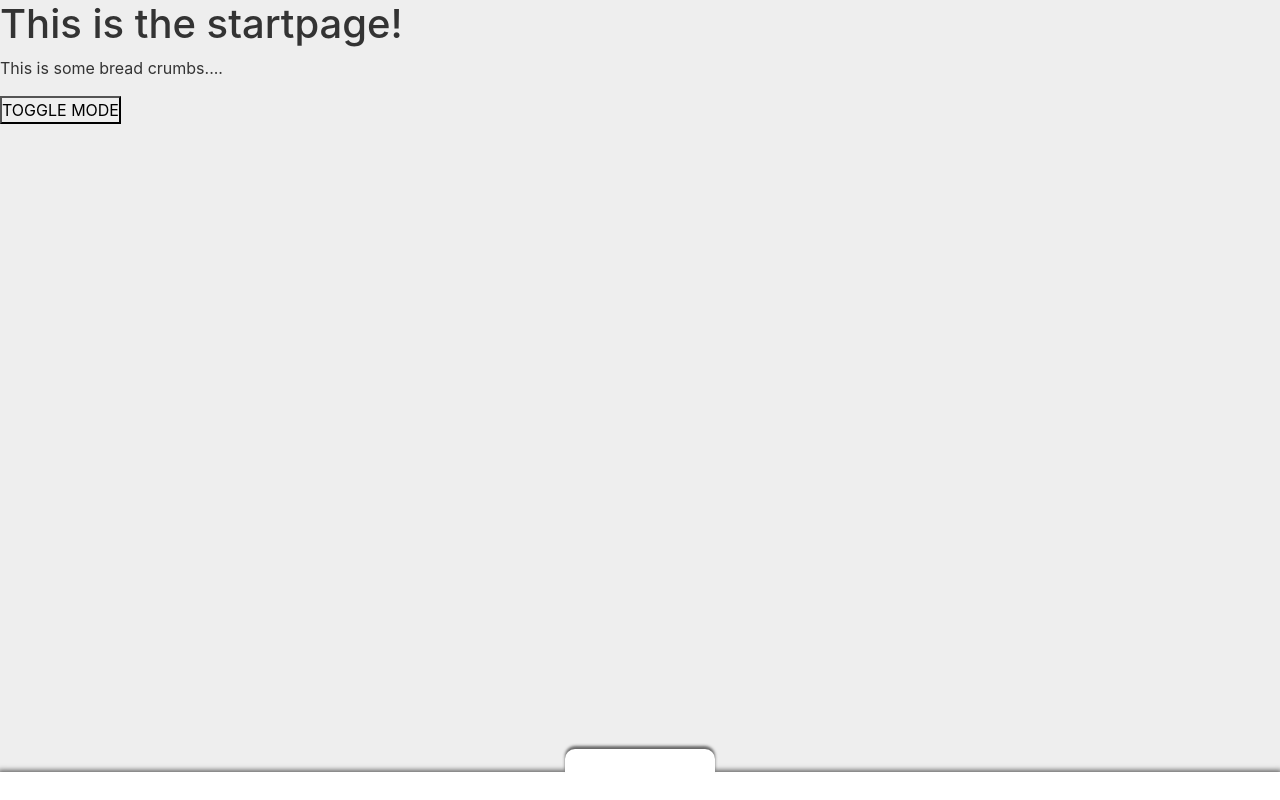
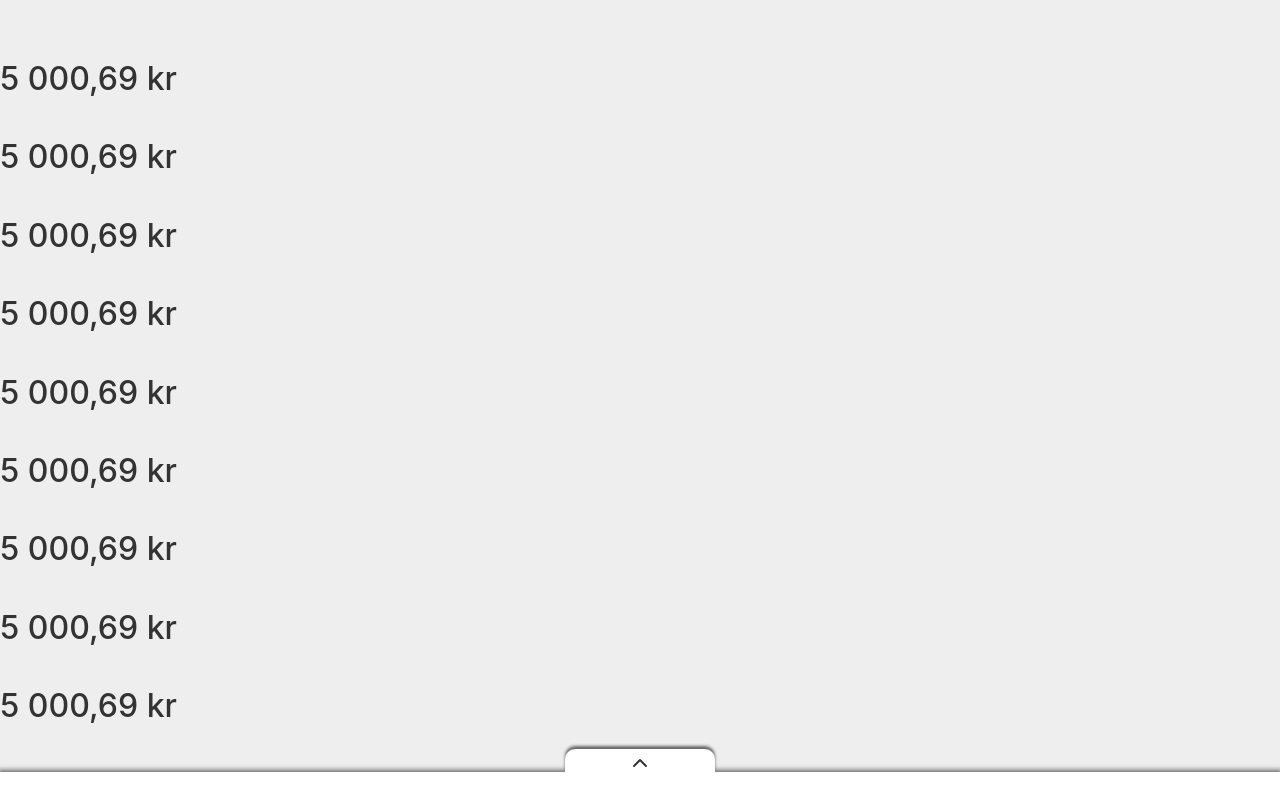
Before and after one commit to teeboteebo/pooff, a React (Create React App) app: page / in a window 1280 px wide. Built offline with nearby package versions, Linux system fonts and the light colour scheme.

Commit message:
fixed bug where main wouldn't scroll and preview was pushed down below viewport

```diff
--- a/src/components/TransactionHistoryPreview/index.js
+++ b/src/components/TransactionHistoryPreview/index.js
@@ -1,6 +1,6 @@
 import React, { useState } from 'react'
 import { Container, Row, Col } from 'reactstrap'
-import { } from 'react-feather'
+import { ChevronDown, ChevronUp} from 'react-feather'
 
 const TransactionHistoryPreview = () => {
   const transactions = [
@@ -128,16 +128,14 @@ const TransactionHistoryPreview = () => {
       </Row>
     )
   })
-  // Alla / Mottagna / Skickade
 
   const [showPreview, setShowPreview] = useState(false)
-
 
   return (
     <Container
       fluid={true}
       className={showPreview ? "preview-container p-1 open" : "preview-container p-1"}>
-      <div className="preview-tab" onClick={() => setShowPreview(!showPreview)} />
+      <div className="preview-tab" onClick={() => setShowPreview(!showPreview)}>{showPreview ? <ChevronDown /> : <ChevronUp/> }</div>
       <div className="lister-container">
         {transactionLister}
       </div>
--- a/src/components/TransactionHistoryPreview/styles.scss
+++ b/src/components/TransactionHistoryPreview/styles.scss
@@ -1,5 +1,5 @@
 .preview-container {
-  position: absolute;
+  position: fixed;
   width: 100vw;
   height: 70vh;
   margin: 0 auto;
@@ -22,13 +22,15 @@
     width: 150px;
     cursor: pointer;
     margin: 0 auto;
+    text-align: center;
     border-top-left-radius: 10px;
     border-top-right-radius: 10px;
     background-color: var(--transactionPreviewBackground);
     box-shadow: 0 -3px 3px 0px var(--transactionBackgroundShadow);
   }
+
   .lister-container {
-    max-height: 100%;
+    max-height: calc(70vh - 25px);
     overflow-y: scroll;
     .transaction-card {
       padding: 5px;
--- a/src/sass/basic-styles.scss
+++ b/src/sass/basic-styles.scss
@@ -6,12 +6,19 @@ html {
   body .App {
     display: flex;
     height: 100vh;
+    max-height: 100vh;
     flex-direction: column;
-    overflow: hidden;
+    overflow-x: hidden;
+    overflow-y: scroll;
     main {
       flex: 1;
+      & > div {
+        height: 100%;
+        padding-top: 60px;
+      }
       h2.page-title {
         color: var(--textColor);
+        margin: 0 auto 40px;
       }
     }
   }
--- a/src/views/StartPage/index.js
+++ b/src/views/StartPage/index.js
@@ -2,10 +2,76 @@ import React from 'react'
 import TransactionHistoryPreview from '../../components/TransactionHistoryPreview'
 
 const StartPage = () => {
-  return(
+  let integer, decimal
+  const getBalanceAndSplit = async () => {
+    let balance = 5000.69 // axios get mytrans/balance
+    balance = balance.toLocaleString('sv-SE').split(',')
+    integer = balance[0]
+    decimal = balance[1]
+  }
+  getBalanceAndSplit()
+  return (
     <div className="startpage">
-      <h1>This is the startpage!</h1>
-      <p>This is some bread crumbs....</p>
+      <div className="page-content">
+        <h2 className="page-title">
+          <span className="amount-integer">{integer}</span>
+          <span className="amount-decimal">,{decimal} kr</span>
+        </h2>
+        <h2 className="page-title">
+          <span className="amount-integer">{integer}</span>
+          <span className="amount-decimal">,{decimal} kr</span>
+        </h2>
+        <h2 className="page-title">
+          <span className="amount-integer">{integer}</span>
+          <span className="amount-decimal">,{decimal} kr</span>
+        </h2>
+        <h2 className="page-title">
+          <span className="amount-integer">{integer}</span>
+          <span className="amount-decimal">,{decimal} kr</span>
+        </h2>
+        <h2 className="page-title">
+          <span className="amount-integer">{integer}</span>
+          <span className="amount-decimal">,{decimal} kr</span>
+        </h2>
+        <h2 className="page-title">
+          <span className="amount-integer">{integer}</span>
+          <span className="amount-decimal">,{decimal} kr</span>
+        </h2>
+        <h2 className="page-title">
+          <span className="amount-integer">{integer}</span>
+          <span className="amount-decimal">,{decimal} kr</span>
+        </h2>
+        <h2 className="page-title">
+          <span className="amount-integer">{integer}</span>
+          <span className="amount-decimal">,{decimal} kr</span>
+        </h2>
+        <h2 className="page-title">
+          <span className="amount-integer">{integer}</span>
+          <span className="amount-decimal">,{decimal} kr</span>
+        </h2>
+        <h2 className="page-title">
+          <span className="amount-integer">{integer}</span>
+          <span className="amount-decimal">,{decimal} kr</span>
+        </h2>
+        <h2 className="page-title">
+          <span className="amount-integer">{integer}</span>
+          <span className="amount-decimal">,{decimal} kr</span>
+        </h2>
+        <h2 className="page-title">
+          <span className="amount-integer">{integer}</span>
+          <span className="amount-decimal">,{decimal} kr</span>
+        </h2>
+        <h2 className="page-title">
+          <span className="amount-integer">{integer}</span>
+          <span className="amount-decimal">,{decimal} kr</span>
+        </h2>
+        <h2 className="page-title">
+          <span className="amount-integer">{integer}</span>
+          <span className="amount-decimal">,{decimal} kr</span>
+        </h2>
+
+        <button className="btn">+</button>
+      </div>
       <TransactionHistoryPreview />
     </div>
   )
```
